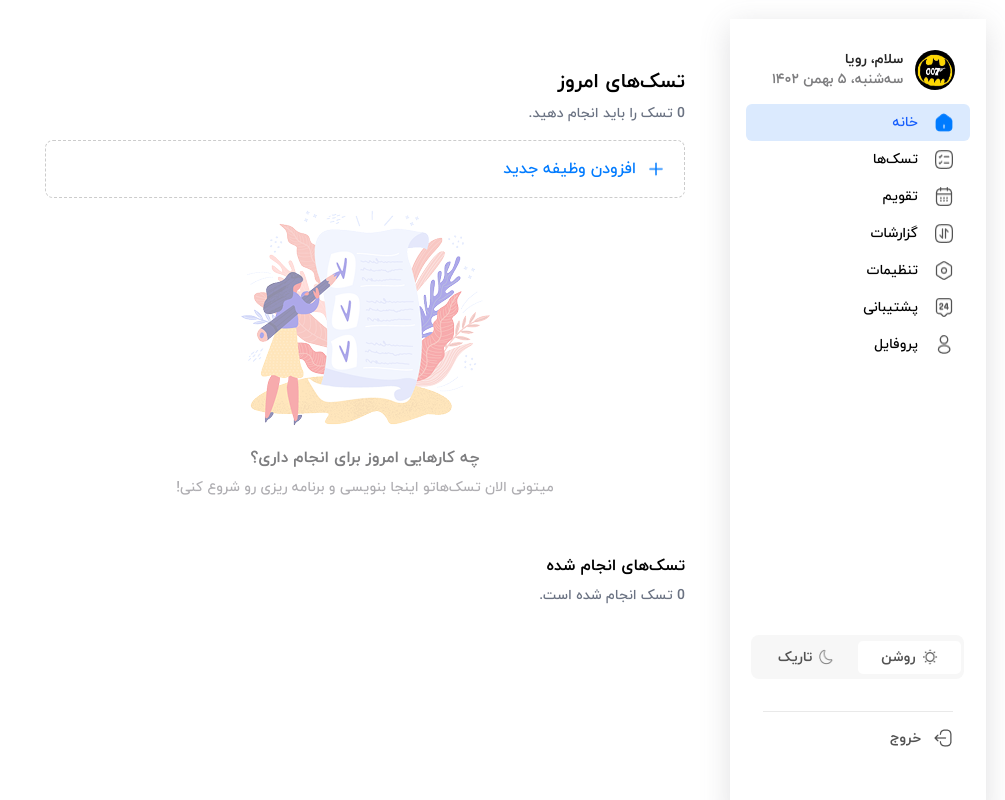
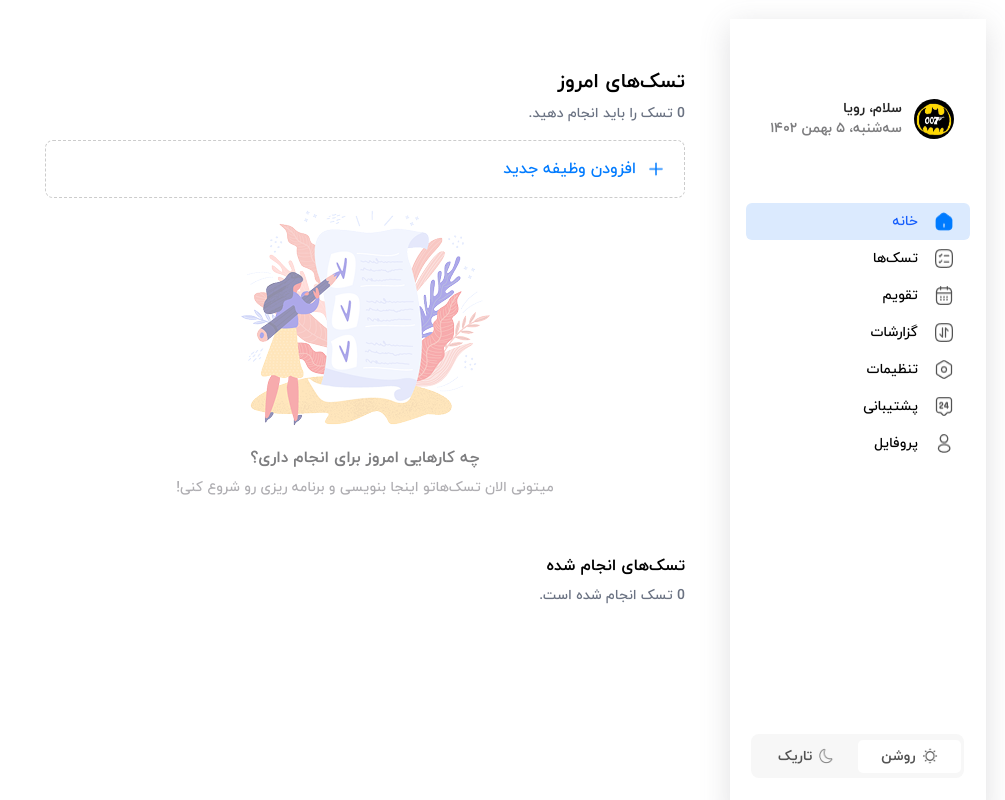
Before and after one commit to YasinSanjari/quera-todo-list, a website: page index.html in a window 1280 px wide. Shown: the whole page, without its empty margins (275-1280 px from the left). Drawn offline with Linux system fonts and the light colour scheme.

Commit message:
fix: :bug: fixed sidebar styles

```diff
--- a/index.html
+++ b/index.html
@@ -25,7 +25,7 @@
       </div>
       <!-- profile -->
       <section
-        class="profile flex w-full items-center justify-start gap-3 px-4 py-16"
+        class="profile flex w-full items-center justify-start gap-3 px-4 md:py-16 bg-[#fff] dark:bg-[#091120]"
       >
         <img
           class="profile__img h-15 w-15 object-fill md:h-10 md:w-10"
@@ -42,7 +42,7 @@
         </div>
       </section>
       <!-- sidebar -->
-      <div class="sidebar bg-[#fff] dark:bg-[#091120] dark:text-[#fff]">
+      <div class="sidebar bg-[#fff] dark:bg-[#091120] dark:text-[#fff] md:pb-[2.5vh]">
         <div class="mb-4 flex items-center justify-between md:hidden">
           <h3 class="mr-4 font-bold dark:text-[#fff]">کوئرا لیست</h3>
           <button id="close-sidebar" class="mr-4 text-xl font-bold">
--- a/src/input.css
+++ b/src/input.css
@@ -125,8 +125,8 @@
   margin: 5px auto;
 }
 .profile {
-  padding: 0.6rem;
-  margin: 0.3rem;
+  /* padding: 0.6rem; */
+  /* margin: 0.3rem; */
 }
 .profile__img {
   border-radius: 50px;
```
Also changed, not shown: src/output.css.
